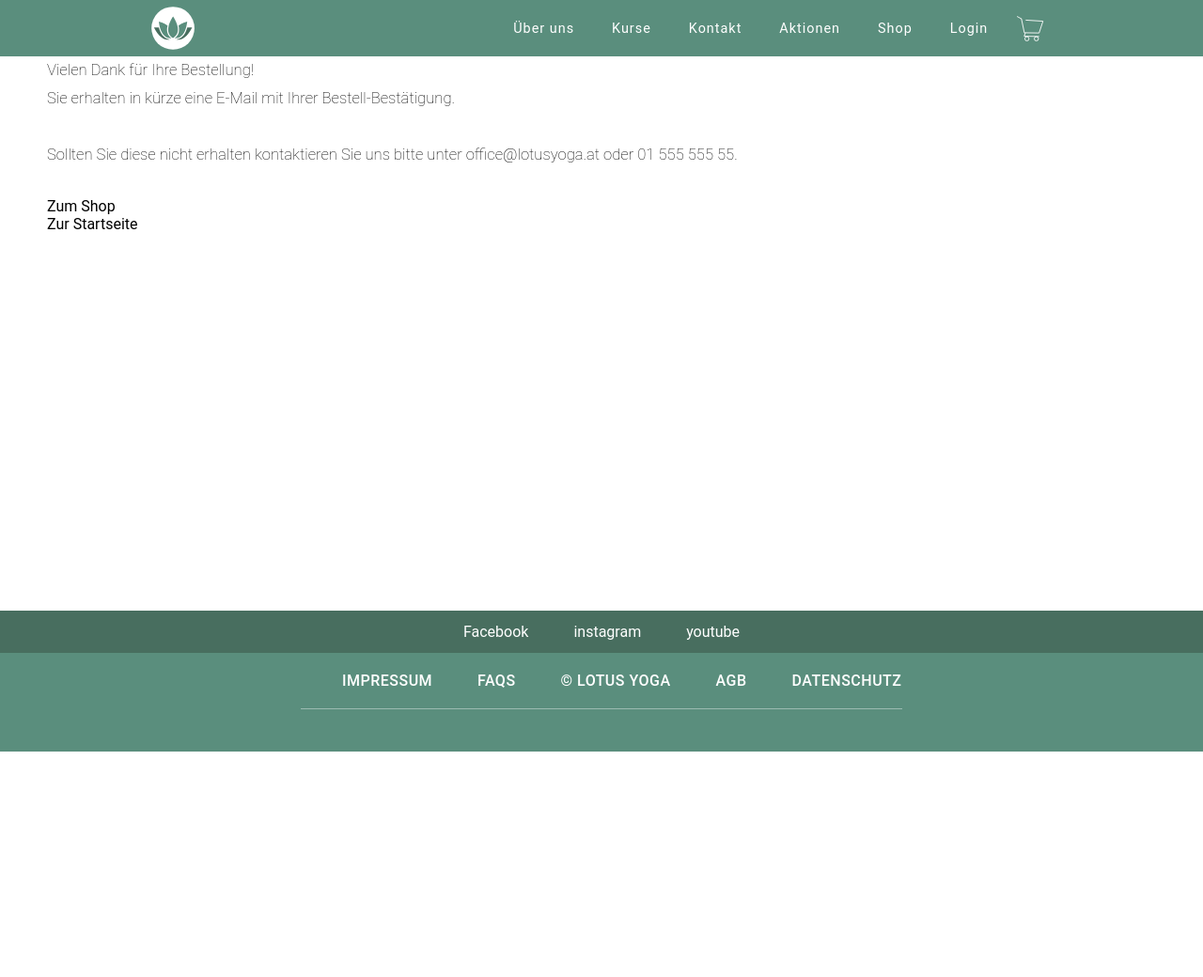
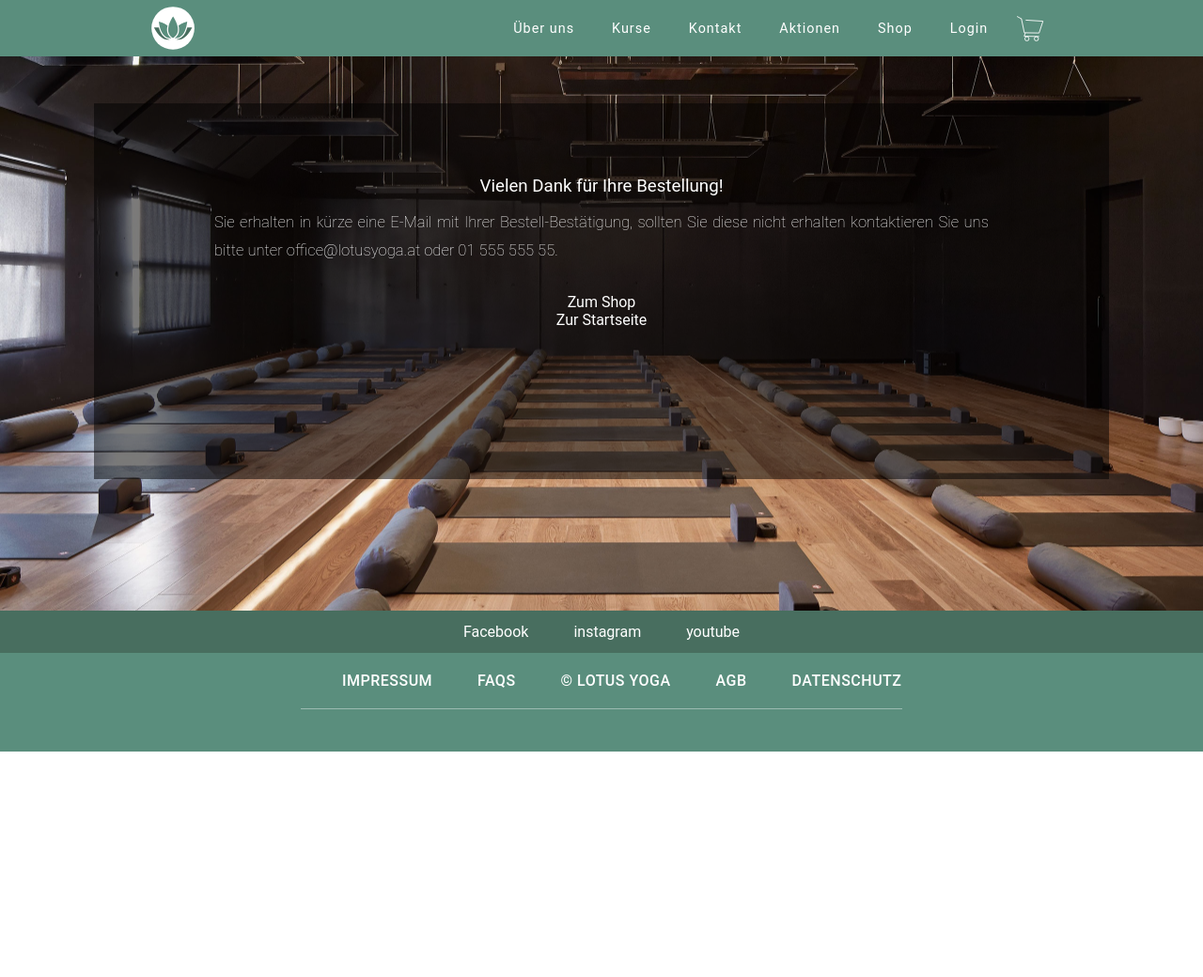
Before and after one commit to mrpipi1/Project-X, a PHP site: page /index.php?page=Abschluss in a window 1280 px wide. Shown: the top 1040 px of the page at 94% size. Before the commit the page ends 800 px from the top, so only its background shows below. Run offline with PHP 8.4, Linux system fonts and the light colour scheme.

Commit message:
Abschluss.php.
Wrapper:
- order-confirmation geadded
- css styling
- funktioniert nicht ganz

```diff
--- a/content/Abschluss.php
+++ b/content/Abschluss.php
@@ -1,14 +1,20 @@
-<section class="content-wrapper">
+<section class="content-wrapper order-confirmation">
 
-    <p>Vielen Dank für Ihre Bestellung! <br />Sie erhalten in kürze eine E-Mail mit Ihrer Bestell-Bestätigung.</p>
-    <p>Sollten Sie diese nicht erhalten kontaktieren Sie uns bitte unter <a href="mailto:office@lotusyoga.at?subject=Kontaktformular Website">office@lotusyoga.at</a> oder  01 555 555 55.</p>
+  <section class="bg-wrapper">
+    <h3>Vielen Dank für Ihre Bestellung! <br /></h3>
+    <p>Sie erhalten in kürze eine E-Mail mit Ihrer Bestell-Bestätigung,
+      sollten Sie diese nicht erhalten kontaktieren Sie uns bitte unter
+      <a href="mailto:office@lotusyoga.at?subject=Kontaktformular Website">office@lotusyoga.at</a>
+      oder  01 555 555 55.</p>
 
      <div class="#">
           <a href="index.php?page=Shop" class="#">Zum Shop</a>
      </div>
 
     <div class="#">
-        <a href="index.php?page=home" class="#">Zur Startseite</a>
+        <a href="index.php?page=home#about_us" class="#">Zur Startseite</a>
     </div>
 
+  </section>
+
 </section>
--- a/css/styles.css
+++ b/css/styles.css
@@ -1006,3 +1006,35 @@ li {
 
 .price {
   color: #b3b3b3; }
+
+
+.order-confirmation {
+    height: 100vh;
+
+    background-image: url(../img/parallax/studio.jpg);
+    background-size: cover;
+    background-repeat: no-repeat;
+    background-position: 50% 50%;
+    background-attachment: fixed;
+
+    z-index: 0;
+}
+
+.order-confirmation h3 {
+  text-align: center;
+}
+
+.bg-wrapper {
+  height: 50vh;
+
+  margin: 50px;
+
+  color: #fff;
+
+  background: rgba(0, 0, 0, 0.5);
+
+  padding: 5vw 10vw;
+
+  text-align: center; /* geht nicht */
+
+}
```
